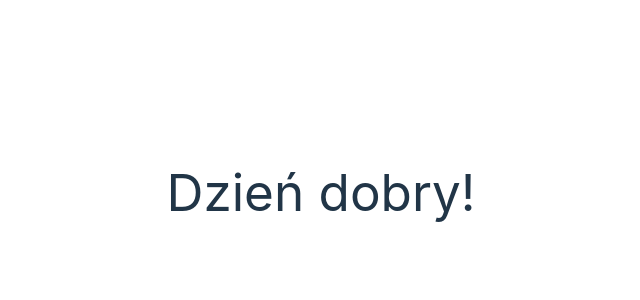
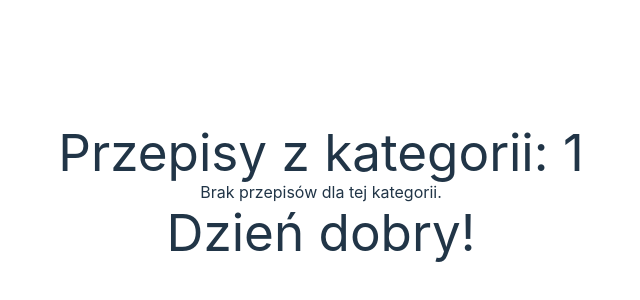
Before and after one commit to Azzirr/titan-project, a React (Vite) app: page /category-list/1 in a window 1280 px wide. Before the commit this address had no page. Shown: the part 208-508 px from the top of the page, without its empty margins (319-959 px from the left). Built offline with nearby package versions, Linux system fonts and the light colour scheme.

Commit message:
Showing category recipes

```diff
--- a/src/App.tsx
+++ b/src/App.tsx
@@ -2,9 +2,11 @@ import "./App.css";
 import Home from "./pages/Home";
 import { useTranslation } from "react-i18next";
 import { Route, Routes } from "react-router-dom";
-import Recipes from "./pages/Recipes";
 import Roulette from "./pages/Roulette";
 import Cart from "./pages/Cart";
+import CategoryList from "./pages/CategoryList";
+import CurrentRecipe from "./pages/CurrentRecipe";
+import CurrentCategory from "./pages/CurrentCategory";
 
 function App() {
   const { t } = useTranslation();
@@ -12,7 +14,12 @@ function App() {
     <>
       <Routes>
         <Route path="/" element={<Home />} />
-        <Route path="/recipes" element={<Recipes />} />
+        <Route path="/category-list" element={<CategoryList />} />
+        <Route
+          path="/category-list/:categoryName"
+          element={<CurrentCategory />}
+        />
+        <Route path="/current-recipe" element={<CurrentRecipe />} />
         <Route path="/roulette" element={<Roulette />} />
         <Route path="/cart" element={<Cart />} />
       </Routes>
--- /dev/null
+++ b/src/components/ListOfRecipes.tsx
@@ -0,0 +1,23 @@
+// src/Recipes.tsx
+import { useTranslation } from "react-i18next";
+import { Button } from "./ui/button";
+import { Link } from "react-router-dom";
+import recipesData from "@/content/titles/list-of-recipes-pl.json";
+
+export default function ListOfRecipes() {
+  // const { t } = useTranslation();
+
+  // const recipeIds = recipesData.recipes.map((recipe) => recipe.id);
+
+  return (
+    <div>
+      {/* {recipeIds.map((id) => (
+        <div key={id}>
+          <Link to="/current-recipe" className="no-decoration">
+            <Button>{t(`recipes:recipe_${id}`)}</Button>
+          </Link>
+        </div>
+      ))} */}
+    </div>
+  );
+}
--- /dev/null
+++ b/src/components/RecipeButton.tsx
@@ -0,0 +1,12 @@
+import { Button } from "@/components/ui/button";
+import { Link } from "react-router-dom";
+import { CategoryProps } from "@/types/recipes/recipesInterfaces";
+export default function Category({ link, buttonText }: CategoryProps) {
+  return (
+    <div className="w-[300px] h-[50px]">
+      <Link to={link} className="no-decoration">
+        <Button className="text-2xl">{buttonText}</Button>
+      </Link>
+    </div>
+  );
+}
--- /dev/null
+++ b/src/content/titles/list-of-recipes-pl.json
@@ -0,0 +1,30 @@
+{
+  "categories": [
+    {
+      "name": "breakfast",
+      "recipes": [
+        {
+          "id": 1,
+          "title": "Pancakes"
+        },
+        {
+          "id": 2,
+          "title": "Omelette"
+        },
+        {
+          "id": 3,
+          "title": "Eggs"
+        }
+      ]
+    },
+    {
+      "name": "drinks",
+      "recipes": [
+        {
+          "id": 1,
+          "title": "Milk"
+        }
+      ]
+    }
+  ]
+}
--- /dev/null
+++ b/src/pages/CategoryList.tsx
@@ -0,0 +1,32 @@
+import Category from "@/components/Category";
+import { CategoryProps } from "@/types/recipes/recipesInterfaces";
+import { useTranslation } from "react-i18next";
+
+export default function CategoryList() {
+  const { t } = useTranslation();
+
+  const categories: CategoryProps[] = [
+    { link: `/category-list/all`, buttonText: t("all") },
+    { link: `/category-list/baked-goods`, buttonText: t("bakedGoods") },
+    { link: `/category-list/drinks`, buttonText: t("drinks") },
+    { link: `/category-list/breakfast`, buttonText: t("breakfast") },
+    { link: `/category-list/poland-classics`, buttonText: t("polandClassics") },
+    { link: `/category-list/american-style`, buttonText: t("americanStyle") },
+    { link: `/category-list/asian-style`, buttonText: t("asianStyle") },
+    { link: `/category-list/fast-food`, buttonText: t("fastFood") },
+    { link: `/category-list/desserts`, buttonText: t("desserts") },
+    { link: `/category-list/other`, buttonText: t("other") },
+  ];
+
+  return (
+    <div>
+      {categories.map((category, index) => (
+        <Category
+          key={index}
+          link={category.link}
+          buttonText={category.buttonText}
+        />
+      ))}
+    </div>
+  );
+}
--- /dev/null
+++ b/src/pages/CurrentCategory.tsx
@@ -0,0 +1,31 @@
+import { useParams, Link } from "react-router-dom";
+import { Button } from "@/components/ui/button"; // Zakładając, że Button jest importowany stąd
+import recipesData from "@/content/titles/list-of-recipes-pl.json";
+
+export default function CurrentCategory() {
+  const { categoryName } = useParams<{ categoryName: string }>();
+
+  // Znajdź kategorię na podstawie nazwy
+  const category = recipesData.categories.find(
+    (cat) => cat.name.toLowerCase() === categoryName?.toLowerCase()
+  );
+
+  return (
+    <div>
+      <h1>Przepisy z kategorii: {categoryName}</h1>
+      {category ? (
+        <div>
+          {category.recipes.map((recipe) => (
+            <div key={recipe.id} className="">
+              <Link to={`/recipe/${recipe.id}`} className="no-decoration">
+                <Button className="text-1xl">{recipe.title}</Button>
+              </Link>
+            </div>
+          ))}
+        </div>
+      ) : (
+        <p>Brak przepisów dla tej kategorii.</p>
+      )}
+    </div>
+  );
+}
--- a/src/pages/Home.tsx
+++ b/src/pages/Home.tsx
@@ -2,13 +2,14 @@ import { useTranslation } from "react-i18next";
 import { Beef, Shuffle, ShoppingCart } from "lucide-react";
 import { Button } from "@/components/ui/button";
 import { Link } from "react-router-dom";
+import ListOfRecipes from "@/components/ListOfRecipes";
 export default function Home() {
   const { t } = useTranslation();
 
   return (
     <div className="flex flex-col items-center space-y-4">
       <div>
-        <Link to="/recipes" className="no-decoration">
+        <Link to="/category-list" className="no-decoration">
           <Button className="w-[300px]">
             <Beef />
             <span className="ml-2 text-2xl">{t("recipes")}</span>
@@ -35,6 +36,7 @@ export default function Home() {
           </Button>
         </Link>
       </div>
+      <ListOfRecipes />
     </div>
   );
 }
--- a/src/pages/Recipes.tsx
+++ /dev/null
@@ -1,32 +0,0 @@
-import Category from "@/components/Category";
-import { CategoryProps } from "@/types/recipes/recipesInterfaces";
-import { useTranslation } from "react-i18next";
-
-export default function Recipes() {
-  const { t } = useTranslation();
-
-  const categories: CategoryProps[] = [
-    { link: `/all`, buttonText: t("all") },
-    { link: `/baked-goods`, buttonText: t("bakedGoods") },
-    { link: `/drinks`, buttonText: t("drinks") },
-    { link: `/breakfast`, buttonText: t("breakfast") },
-    { link: `/poland-classics`, buttonText: t("polandClassics") },
-    { link: `/american-style`, buttonText: t("americanStyle") },
-    { link: `/asian-style`, buttonText: t("asianStyle") },
-    { link: `/fast-food`, buttonText: t("fastFood") },
-    { link: `/desserts`, buttonText: t("desserts") },
-    { link: `/other`, buttonText: t("other") },
-  ];
-
-  return (
-    <div>
-      {categories.map((category, index) => (
-        <Category
-          key={index}
-          link={category.link}
-          buttonText={category.buttonText}
-        />
-      ))}
-    </div>
-  );
-}
--- a/src/types/recipes/recipesInterfaces.ts
+++ b/src/types/recipes/recipesInterfaces.ts
@@ -2,3 +2,7 @@ export interface CategoryProps {
   link: string;
   buttonText: string;
 }
+
+export interface RecipesTitles {
+  [key: string]: string;
+}
--- a/src/utils/i18n.ts
+++ b/src/utils/i18n.ts
@@ -1,5 +1,8 @@
 import i18n from "i18next";
 import { initReactI18next } from "react-i18next";
+
+// TO DO - load english recipes
+
 const resources = {
   pl: {
     translation: {
```
Also changed, not shown: src/content/titles/list-of-recipes-en.json (added, +16 -0 lines).
